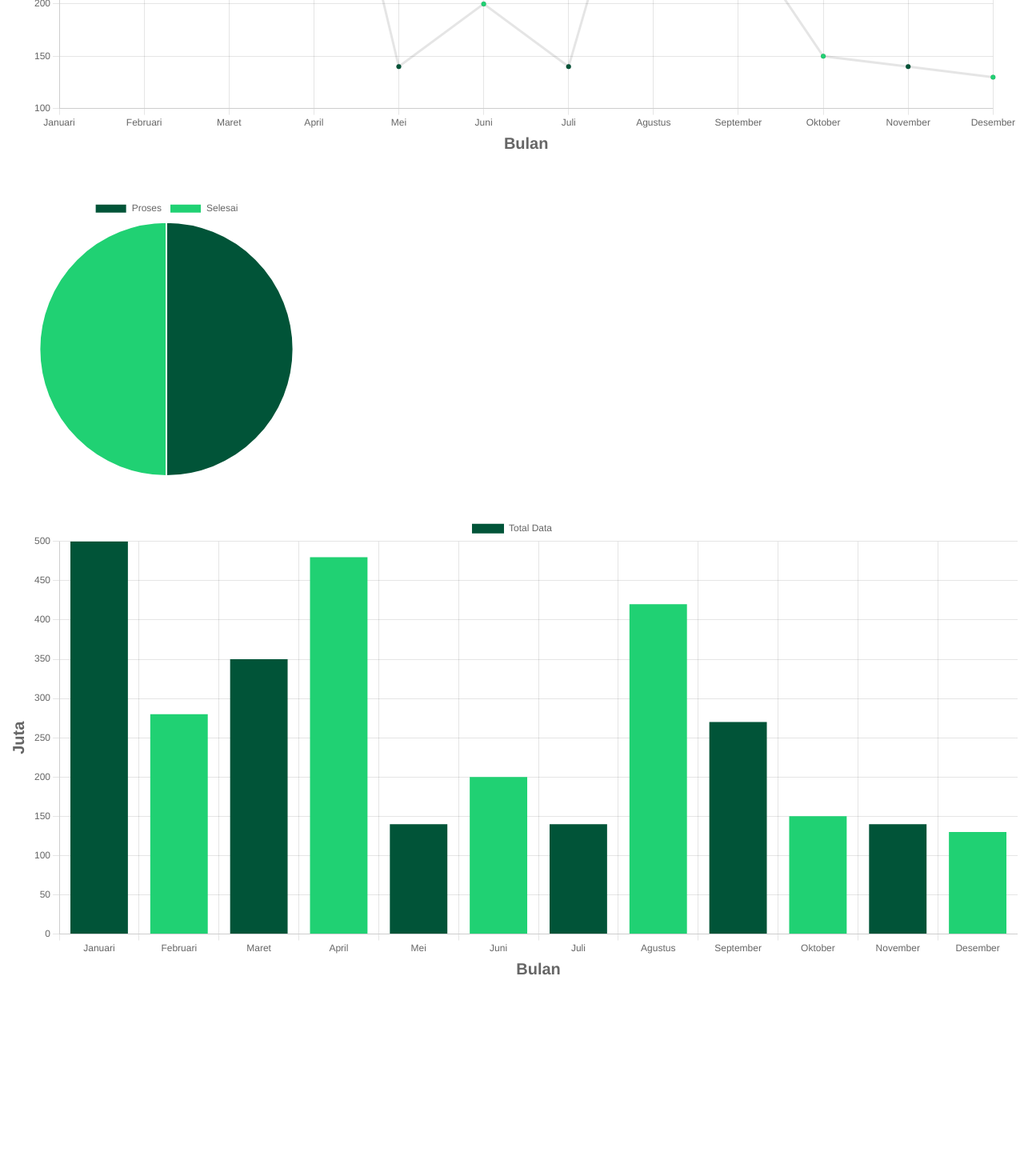
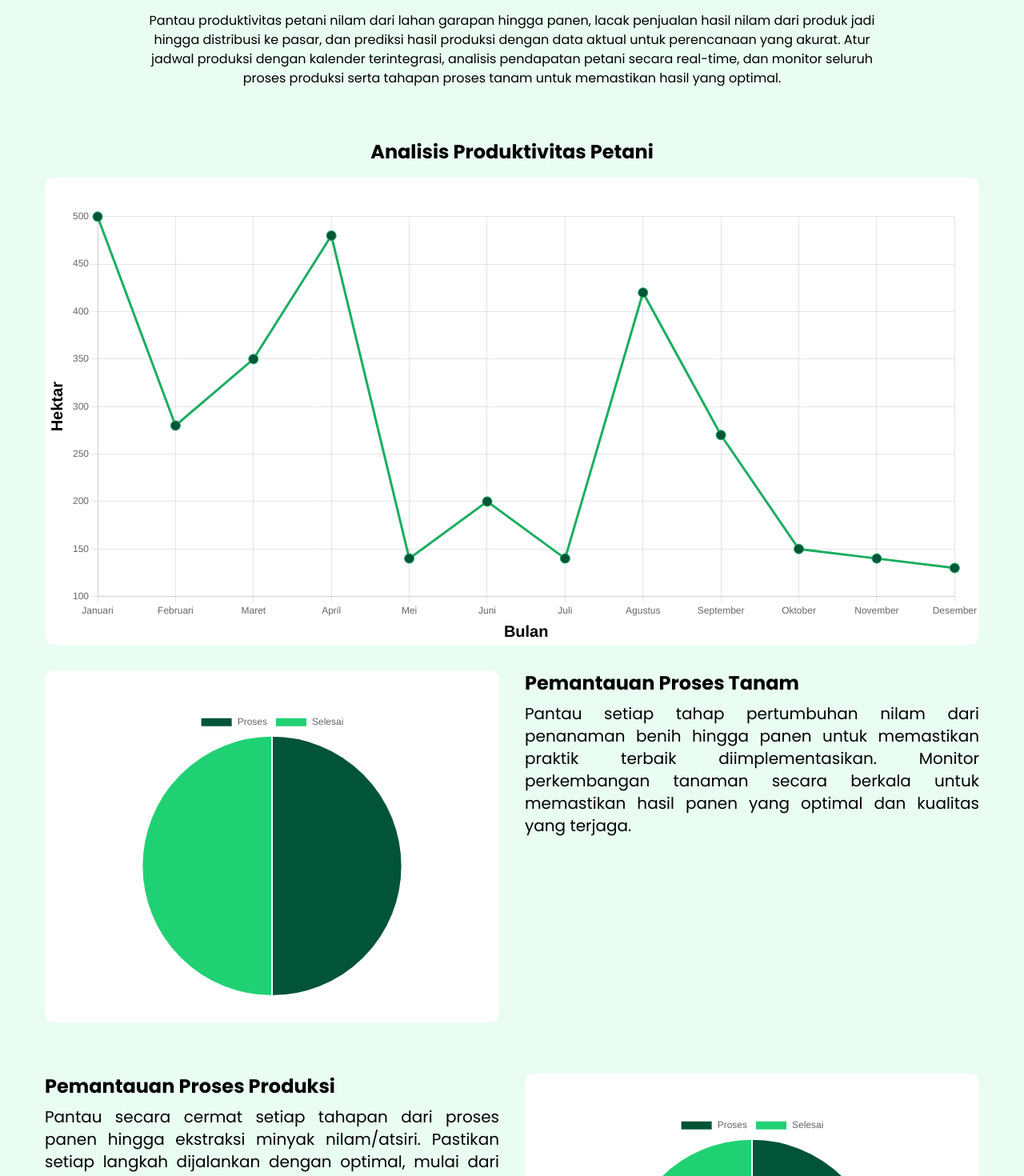
Before and after one commit to saptadi73/fe-mynilam-new, a Vue app: page /dashboard in a window 1280 px wide. Shown: the part 520-1990 px from the top of the page at 80% size. Before the commit the page ends 1756 px from the top, so only its background shows below. Built offline with nearby package versions, Linux system fonts and the light colour scheme.

Commit message:
feat(dashboard): slicing dashboard page

```diff
--- a/src/pages/DashboardPage.vue
+++ b/src/pages/DashboardPage.vue
@@ -1,23 +1,62 @@
 <template>
-  <div class="p-2">
-    <div>
-      <BaseChart chartId="chart1" chartType="line" :chartData="lineChartData" :chartOptions="lineChartOptions" />
+  <div class="p-2 bg-primary-light">
+    <h1 class="font-bold text-center text-3xl px-64 py-8">Dashboard Pengawasan Produktivitas, Penjualan, dan Produksi Petani</h1>
+    <img class="px-12" src="../assets//images/bg-dashboard.png" alt="Dashboard Image"></img>
+
+    <p class="text-center px-40 py-4">Pantau produktivitas petani nilam dari lahan garapan hingga panen, lacak penjualan hasil nilam dari produk jadi hingga distribusi ke pasar, dan prediksi hasil produksi dengan data aktual untuk perencanaan yang akurat. Atur jadwal produksi dengan kalender terintegrasi, analisis pendapatan petani secara real-time, dan monitor seluruh proses produksi serta tahapan proses tanam untuk memastikan hasil yang optimal.</p>
+
+    <div class="px-12">
+      <h1 class="font-bold text-center text-2xl pt-12 pb-4">Analisis Produktivitas Petani</h1>
+      <div class="bg-white rounded-xl">
+        <BaseChart chartId="chart1" chartType="line" :chartData="lineChartData" :chartOptions="lineChartOptions" />
+      </div>
     </div>
 
-    <div>
+   <div class="grid grid-cols-12 gap-x-8 px-12 py-8">
+    <div class="col-span-6 bg-white rounded-xl px-20 pb-8">
       <BaseChart
         chartId="chart2"
         chartType="pie"
         :chartData="data"
         :chartOptions="chartOptions"
-        chartWidth="400px"
-        chartHeight="auto"
       />
     </div>
 
-    <div>
-      <BaseChart chartId="chart3" chartType="bar" :chartData="barChartData" :chartOptions="barChartOptions" />
+    <div class="col-span-6">
+      <h1 class="font-bold text-2xl">Pemantauan Proses Tanam</h1>
+      <p class="text-xl text-justify mt-2">Pantau setiap tahap pertumbuhan nilam dari penanaman benih hingga panen untuk memastikan praktik terbaik diimplementasikan. Monitor perkembangan tanaman secara berkala untuk memastikan hasil panen yang optimal dan kualitas yang terjaga.</p>
     </div>
+   </div>
+
+   <div class="grid grid-cols-12 gap-x-8 px-12 py-8">
+    <div class="col-span-6">
+      <h1 class="font-bold text-2xl">Pemantauan Proses Produksi</h1>
+      <p class="text-xl text-justify mt-2">Pantau secara cermat setiap tahapan dari proses panen hingga ekstraksi minyak nilam/atsiri. Pastikan setiap langkah dijalankan dengan optimal, mulai dari pemilihan waktu panen yang tepat, pengolahan bahan baku, hingga proses distilasi yang menghasilkan minyak dengan kualitas terbaik. Jamin efisiensi dan kualitas dalam seluruh rantai produksi untuk memaksimalkan hasil dan mendukung kesejahteraan petani.</p>
+    </div>
+
+    <div class="col-span-6 bg-white rounded-xl px-20 pb-8">
+      <BaseChart
+        chartId="chart3"
+        chartType="pie"
+        :chartData="prosesProduksidata"
+        :chartOptions="prosesProduksidataChartOptions"
+      />
+    </div>
+   </div>
+
+   <div class="px-12">
+    <h1 class="font-bold text-2xl text-center py-8">Pemantauan Pendapatan Petani</h1>
+     <div class="bg-white rounded-xl px-10">
+      <BaseChart chartId="chart4" chartType="bar" :chartData="barChartData" :chartOptions="barChartOptions" />
+    </div>
+   </div>
+
+   <div class="px-12">
+    <h1 class="font-bold text-2xl text-center py-8">Catatan Penjualan</h1>
+     <div class="bg-white rounded-xl px-10">
+      <BaseChart chartId="chart5" chartType="bar" :chartData="barChartDataPenjualan" :chartOptions="barChartOptionsPenjualan" />
+    </div>
+   </div>
   </div>
 </template>
 
@@ -44,8 +83,10 @@ const lineChartData: ChartData = {
     {
       label: 'Total Data',
       data: [500, 280, 350, 480, 140, 200, 140, 420, 270, 150, 140, 130],
-      backgroundColor: ['#015438', '#20D173'],
+      backgroundColor: ['#015438'],
+      borderColor: ['#1BAE60'], // line color
       hoverOffset: 4,
+      pointRadius: 6, // point size
     },
   ],
 }
@@ -69,6 +110,7 @@ const lineChartOptions: ChartOptions<'line'> = {
       title: {
         display: true,
         text: 'Bulan',
+        color: '#000000',
         font: {
           size: 20,
           weight: 'bold',
@@ -79,6 +121,7 @@ const lineChartOptions: ChartOptions<'line'> = {
       title: {
         display: true,
         text: 'Hektar',
+        color: '#000000',
         font: {
           size: 20,
           weight: 'bold',
@@ -100,7 +143,35 @@ const data: ChartData = {
   ],
 }
 
+const prosesProduksidata: ChartData = {
+  labels: ['Proses', 'Selesai'],
+  datasets: [
+    {
+      label: 'Total Data',
+      data: [75, 25],
+      backgroundColor: ['#015438', '#20D173'],
+      hoverOffset: 4,
+    },
+  ],
+}
+
 const chartOptions: ChartOptions<'pie'> = {
+  responsive: true,
+  maintainAspectRatio: true,
+  plugins: {
+    legend: {
+      display: true,
+    },
+    title: {
+      display: true,
+    },
+    subtitle: {
+      display: true,
+    },
+  },
+}
+
+const prosesProduksidataChartOptions: ChartOptions<'pie'> = {
   responsive: true,
   maintainAspectRatio: true,
   plugins: {
@@ -135,7 +206,44 @@ const barChartData: ChartData = {
     {
       label: 'Total Data',
       data: [500, 280, 350, 480, 140, 200, 140, 420, 270, 150, 140, 130],
-      backgroundColor: ['#015438', '#20D173'],
+      backgroundColor: ['#20D173'],
+      hoverOffset: 4,
+    },
+  ],
+}
+
+const barChartDataPenjualan: ChartData = {
+  labels: [
+    'Januari',
+    'Februari',
+    'Maret',
+    'April',
+    'Mei',
+    'Juni',
+    'Juli',
+    'Agustus',
+    'September',
+    'Oktober',
+    'November',
+    'Desember',
+  ],
+  datasets: [
+    {
+      label: 'Agen',
+      data: [320, 130, 250, 200, 510, 160, 250, 320, 380, 380, 140, 130],
+      backgroundColor: ['#24E880'],
+      hoverOffset: 4,
+    },
+    {
+      label: 'Koperasi',
+      data: [500, 290, 90, 400, 460, 410, 250, 220, 100, 350, 140, 130],
+      backgroundColor: ['#7BB401'],
+      hoverOffset: 4,
+    },
+    {
+      label: 'Ugreen',
+      data: [220, 180, 100, 360, 370, 190, 250, 220, 190, 100, 140, 130],
+      backgroundColor: ['#015438'],
       hoverOffset: 4,
     },
   ],
@@ -160,6 +268,7 @@ const barChartOptions: ChartOptions<'pie'> = {
       title: {
         display: true,
         text: 'Bulan',
+        color: '#015438',
         font: {
           size: 20,
           weight: 'bold',
@@ -170,6 +279,47 @@ const barChartOptions: ChartOptions<'pie'> = {
       title: {
         display: true,
         text: 'Juta',
+        color: '#015438',
+        font: {
+          size: 20,
+          weight: 'bold',
+        },
+      },
+    },
+  },
+}
+
+const barChartOptionsPenjualan: ChartOptions<'pie'> = {
+  responsive: true,
+  maintainAspectRatio: true,
+  plugins: {
+    legend: {
+      display: true,
+    },
+    title: {
+      display: true,
+    },
+    subtitle: {
+      display: true,
+    },
+  },
+  scales: {
+    x: {
+      title: {
+        display: true,
+        text: 'Bulan',
+        color: '#015438',
+        font: {
+          size: 20,
+          weight: 'bold',
+        },
+      },
+    },
+    y: {
+      title: {
+        display: true,
+        text: 'Kilogram',
+        color: '#015438',
         font: {
           size: 20,
           weight: 'bold',
```
Also changed, not shown: src/assets/images/bg-dashboard.png (added).
